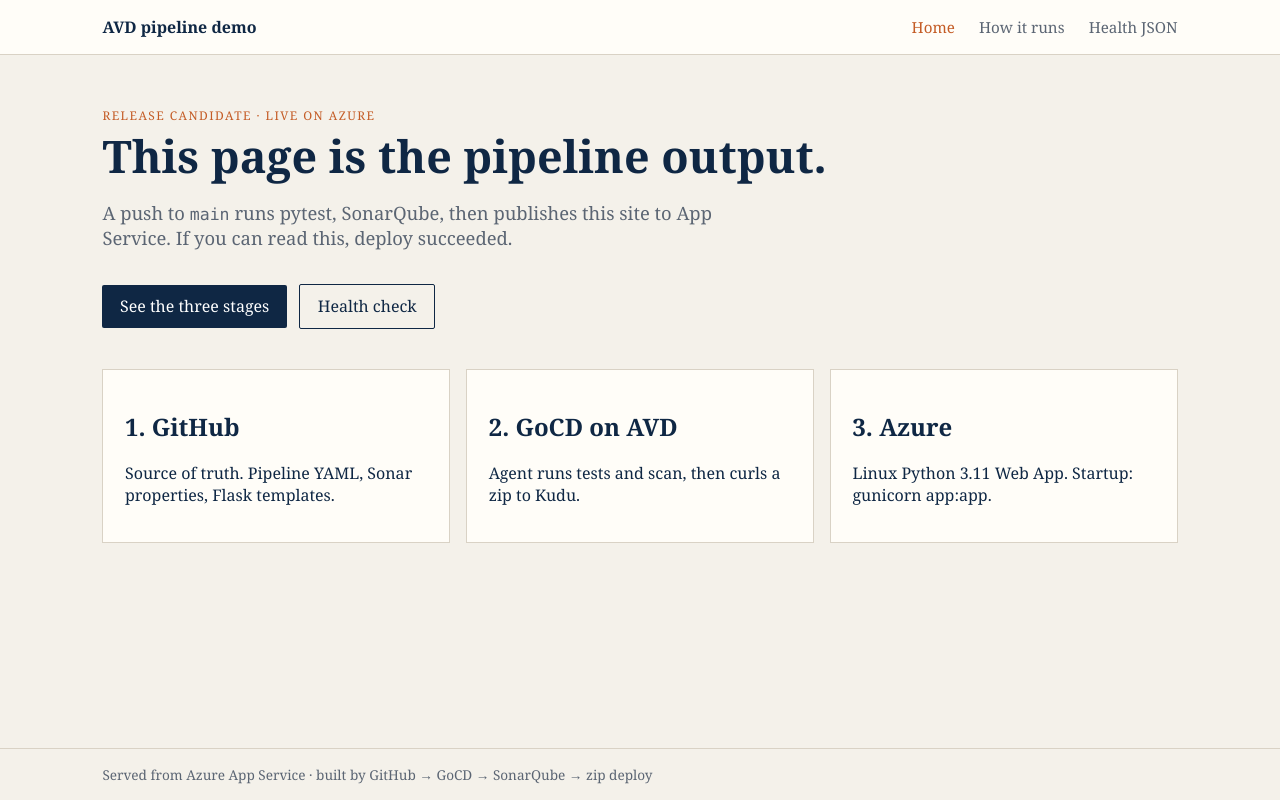
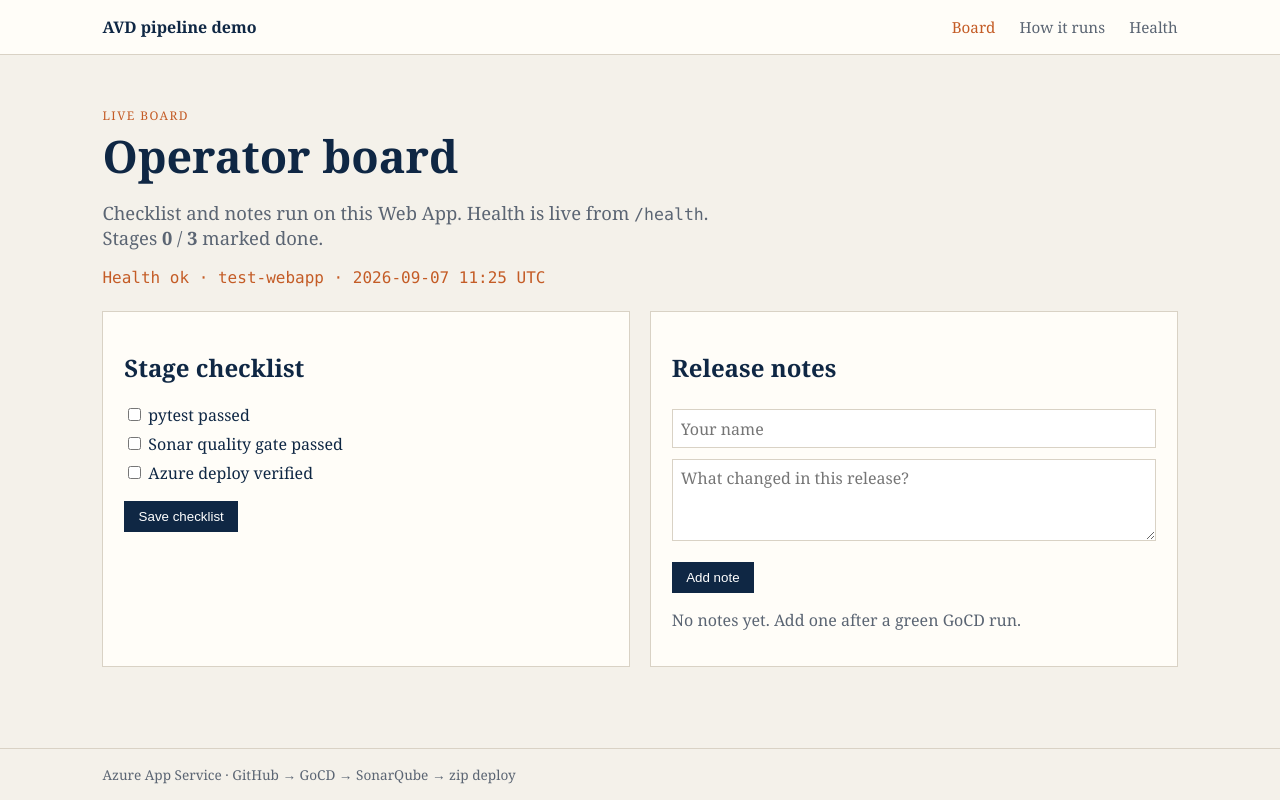
Before and after one commit to vishal20034/branch-rule-test, a Flask app: page / in a window 1280 px wide. Run offline with Flask 3, Linux system fonts and the light colour scheme.

Commit message:
Add operator board with checklist, notes, and live health
Home can save stage checks and release notes. Health JSON and UI
pages show service status. Notes live in process memory for the pilot.

```diff
--- a/app.py
+++ b/app.py
@@ -1,25 +1,87 @@
-from flask import Flask, jsonify, render_template
+from datetime import datetime, timezone
+from threading import Lock
+
+from flask import Flask, flash, jsonify, redirect, render_template, request, url_for
 
 app = Flask(__name__)
+app.secret_key = "pilot-demo-not-for-production"
+
+_lock = Lock()
+_notes = []
+_checks = {"test": False, "sonar": False, "deploy": False}
+
+
+def _now():
+    return datetime.now(timezone.utc).strftime("%Y-%m-%d %H:%M UTC")
 
 
 @app.get("/")
 def home():
+    with _lock:
+        notes = list(_notes)
+        checks = dict(_checks)
+    done = sum(1 for v in checks.values() if v)
     return render_template(
         "index.html",
         title="Home",
-        pipeline_ok=True,
+        notes=notes,
+        checks=checks,
+        done=done,
+        total=len(checks),
     )
+
+
+@app.post("/notes")
+def add_note():
+    text = (request.form.get("text") or "").strip()
+    author = (request.form.get("author") or "operator").strip()[:40]
+    if not text:
+        flash("Note cannot be empty.")
+        return redirect(url_for("home"))
+    with _lock:
+        _notes.insert(0, {"text": text[:500], "author": author, "at": _now()})
+        _notes[:] = _notes[:20]
+    flash("Note saved on this app instance.")
+    return redirect(url_for("home"))
+
+
+@app.post("/checks")
+def save_checks():
+    with _lock:
+        for key in _checks:
+            _checks[key] = request.form.get(key) == "on"
+    flash("Checklist updated.")
+    return redirect(url_for("home"))
 
 
 @app.get("/pipeline")
 def pipeline():
-    return render_template("pipeline.html", title="Pipeline")
+    with _lock:
+        checks = dict(_checks)
+    return render_template("pipeline.html", title="Pipeline", checks=checks)
 
 
 @app.get("/health")
 def health():
-    return jsonify({"status": "ok", "service": "test-webapp"})
+    return jsonify({
+        "status": "ok",
+        "service": "test-webapp",
+        "time": _now(),
+        "notes": len(_notes),
+        "checks_done": sum(1 for v in _checks.values() if v),
+    })
+
+
+@app.get("/health/ui")
+def health_ui():
+    payload = {
+        "status": "ok",
+        "service": "test-webapp",
+        "time": _now(),
+        "notes": len(_notes),
+        "checks_done": sum(1 for v in _checks.values() if v),
+    }
+    return render_template("health.html", title="Health", payload=payload)
 
 
 if __name__ == "__main__":
--- a/static/style.css
+++ b/static/style.css
@@ -75,3 +75,24 @@ footer {
   border-top: 1px solid var(--line);
 }
 code { font-family: Consolas, monospace; font-size: 0.9em; }
+
+.flash { list-style: none; padding: 0.6rem 1rem; background: #e7f3ea; border: 1px solid #b7d7be; }
+.health-line { font-family: Consolas, monospace; color: var(--accent); }
+.split { display: grid; grid-template-columns: repeat(auto-fit, minmax(18rem, 1fr)); gap: 1.25rem; margin-top: 1.5rem; }
+.card { background: var(--card); border: 1px solid var(--line); padding: 1.2rem 1.3rem; }
+.card label { display: block; margin: 0.45rem 0; }
+.card input[type="text"], .card input[name="author"], .card textarea {
+  width: 100%; margin: 0.35rem 0; padding: 0.45rem 0.5rem;
+  border: 1px solid var(--line); font: inherit;
+}
+.card button {
+  margin-top: 0.6rem; padding: 0.5rem 0.9rem;
+  background: var(--ink); color: #fff; border: 0; cursor: pointer;
+}
+.notes { list-style: none; padding: 0; }
+.notes li { border-top: 1px solid var(--line); padding: 0.6rem 0; }
+.notes .meta { font-size: 0.8rem; color: var(--muted); }
+.empty { color: var(--muted); }
+.steps li.ok strong { color: #2c6e3a; }
+.kv { border-collapse: collapse; }
+.kv th, .kv td { text-align: left; padding: 0.4rem 0.8rem 0.4rem 0; }
--- a/templates/base.html
+++ b/templates/base.html
@@ -10,16 +10,21 @@
   <header class="top">
     <a class="logo" href="/">AVD pipeline demo</a>
     <nav>
-      <a href="/" {% if title == "Home" %}class="on"{% endif %}>Home</a>
+      <a href="/" {% if title == "Home" %}class="on"{% endif %}>Board</a>
       <a href="/pipeline" {% if title == "Pipeline" %}class="on"{% endif %}>How it runs</a>
-      <a href="/health">Health JSON</a>
+      <a href="/health/ui" {% if title == "Health" %}class="on"{% endif %}>Health</a>
     </nav>
   </header>
   <main>
+    {% with messages = get_flashed_messages() %}
+      {% if messages %}
+        <ul class="flash">{% for m in messages %}<li>{{ m }}</li>{% endfor %}</ul>
+      {% endif %}
+    {% endwith %}
     {% block body %}{% endblock %}
   </main>
   <footer>
-    Served from Azure App Service · built by GitHub → GoCD → SonarQube → zip deploy
+    Azure App Service · GitHub → GoCD → SonarQube → zip deploy
   </footer>
 </body>
 </html>
--- a/templates/index.html
+++ b/templates/index.html
@@ -1,29 +1,56 @@
 {% extends "base.html" %}
 {% block body %}
 <section class="hero">
-  <p class="kicker">Release candidate · Live on Azure</p>
-  <h1>This page is the pipeline output.</h1>
+  <p class="kicker">Live board</p>
+  <h1>Operator board</h1>
   <p class="lead">
-    A push to <code>main</code> runs pytest, SonarQube, then publishes this site
-    to App Service. If you can read this, deploy succeeded.
+    Checklist and notes run on this Web App. Health is live from
+    <code>/health</code>. Stages <strong>{{ done }}</strong> / <strong>{{ total }}</strong> marked done.
   </p>
-  <p>
-    <a class="btn" href="/pipeline">See the three stages</a>
-    <a class="btn ghost" href="/health">Health check</a>
-  </p>
+  <p id="live-health" class="health-line">Checking health…</p>
 </section>
-<section class="grid">
-  <article>
-    <h2>1. GitHub</h2>
-    <p>Source of truth. Pipeline YAML, Sonar properties, Flask templates.</p>
-  </article>
-  <article>
-    <h2>2. GoCD on AVD</h2>
-    <p>Agent runs tests and scan, then curls a zip to Kudu.</p>
-  </article>
-  <article>
-    <h2>3. Azure</h2>
-    <p>Linux Python 3.11 Web App. Startup: gunicorn app:app.</p>
-  </article>
-</section>
+
+<div class="split">
+  <section class="card">
+    <h2>Stage checklist</h2>
+    <form method="post" action="{{ url_for('save_checks') }}">
+      <label><input type="checkbox" name="test" {% if checks.test %}checked{% endif %} /> pytest passed</label>
+      <label><input type="checkbox" name="sonar" {% if checks.sonar %}checked{% endif %} /> Sonar quality gate passed</label>
+      <label><input type="checkbox" name="deploy" {% if checks.deploy %}checked{% endif %} /> Azure deploy verified</label>
+      <button type="submit">Save checklist</button>
+    </form>
+  </section>
+
+  <section class="card">
+    <h2>Release notes</h2>
+    <form method="post" action="{{ url_for('add_note') }}">
+      <input name="author" placeholder="Your name" maxlength="40" />
+      <textarea name="text" rows="3" placeholder="What changed in this release?" required></textarea>
+      <button type="submit">Add note</button>
+    </form>
+    {% if notes %}
+      <ul class="notes">
+        {% for n in notes %}
+          <li>
+            <span class="meta">{{ n.at }} · {{ n.author }}</span>
+            <p>{{ n.text }}</p>
+          </li>
+        {% endfor %}
+      </ul>
+    {% else %}
+      <p class="empty">No notes yet. Add one after a green GoCD run.</p>
+    {% endif %}
+  </section>
+</div>
+<script>
+  fetch("/health")
+    .then((r) => r.json())
+    .then((d) => {
+      document.getElementById("live-health").textContent =
+        "Health " + d.status + " · " + d.service + " · " + d.time;
+    })
+    .catch(() => {
+      document.getElementById("live-health").textContent = "Health check failed";
+    });
+</script>
 {% endblock %}
```
Also changed, not shown: templates/health.html (added, +13 -0 lines), templates/pipeline.html (+6 -6 lines), tests/test_app.py (+30 -9 lines).
